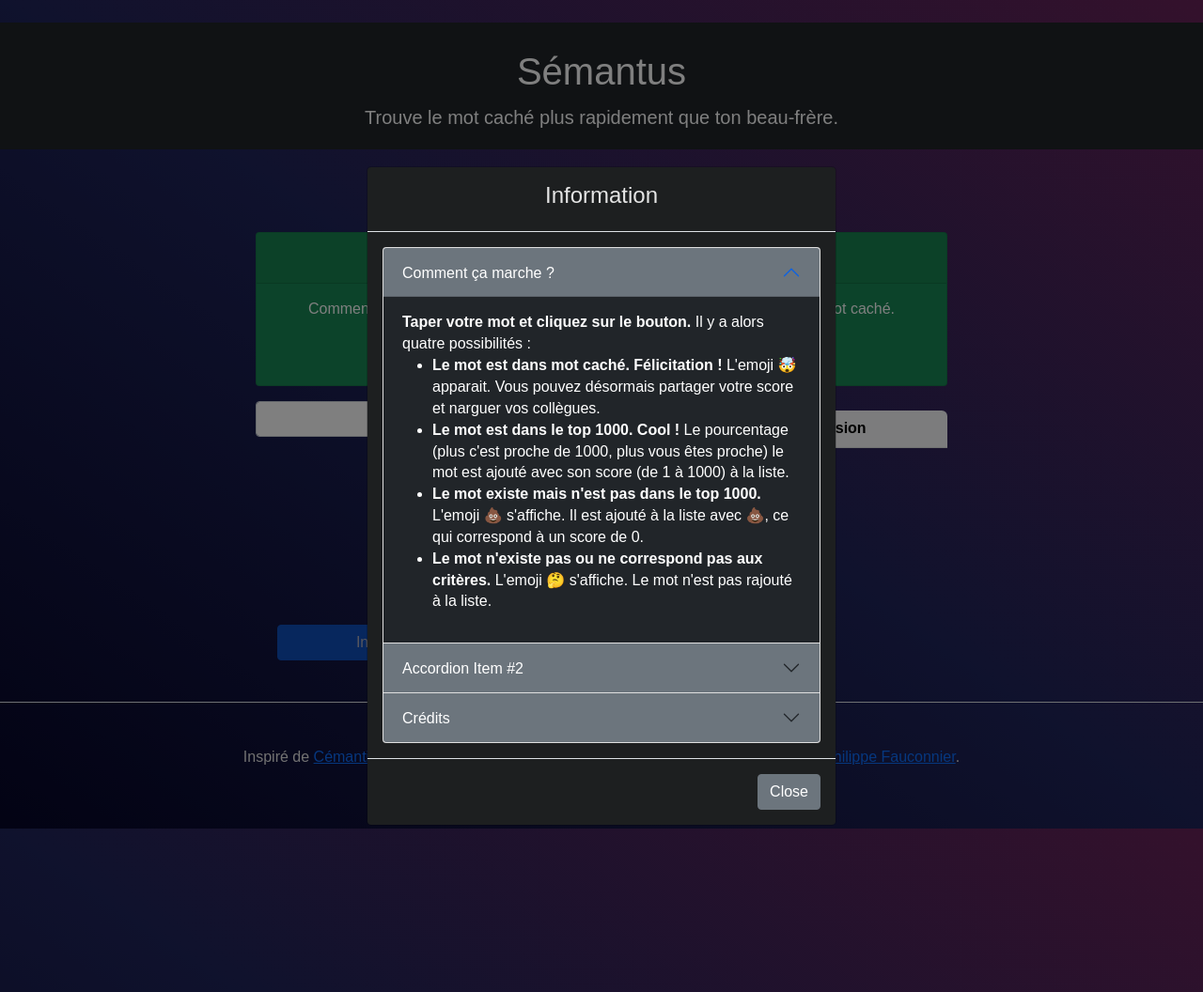
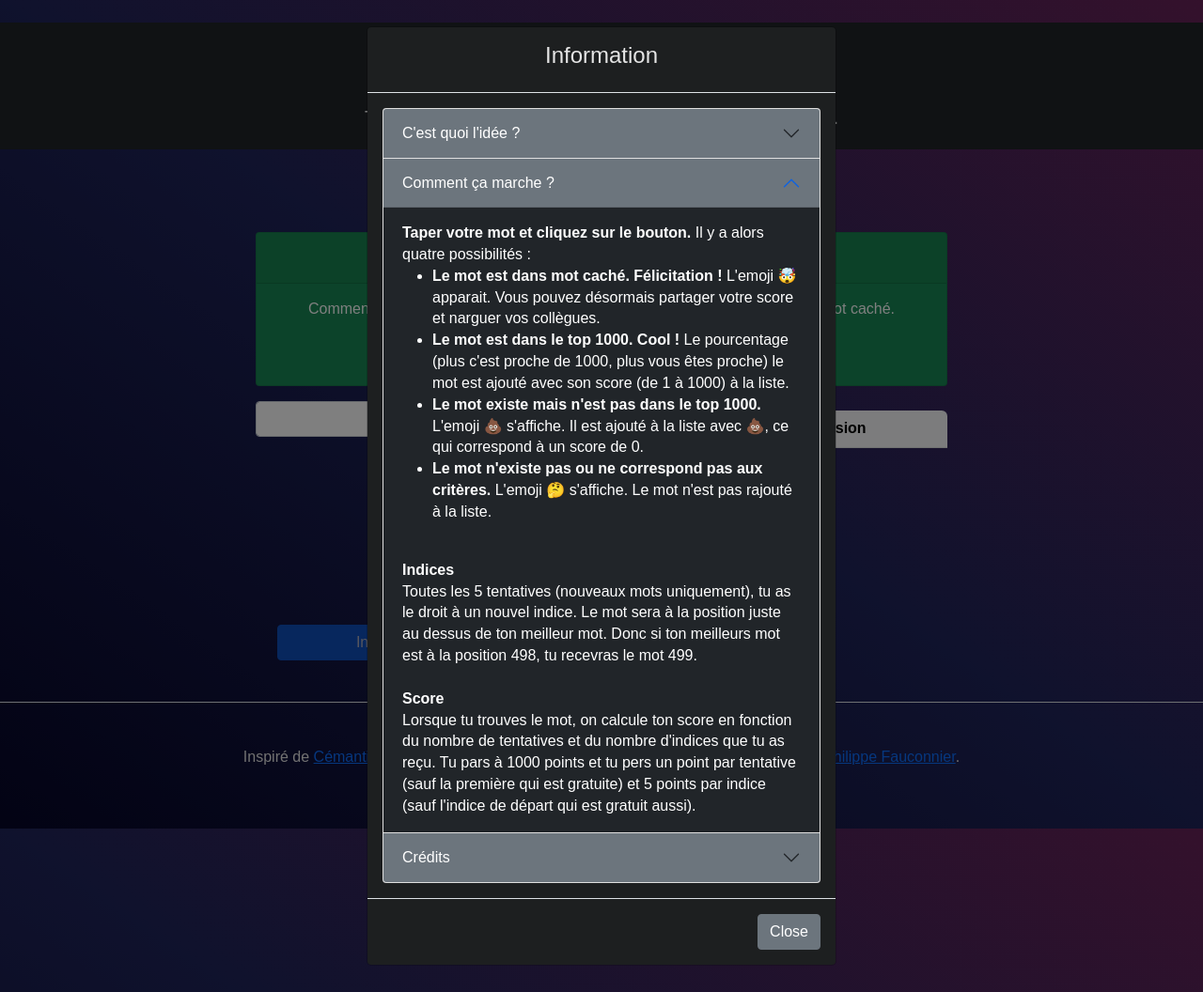
Before and after one commit to SemantusFr/semantus, a Flask app: template app/templates/base.html in a window 1280 px wide, after a click that opens the changed part. Shown: the whole page at 94% size. Run offline with Flask 2, Linux system fonts and the light colour scheme; the template is opened without the code that fills it, so the values that code supplies are empty; some libraries are stand-ins or nearby versions.

Commit message:
add rules

```diff
--- a/app/templates/_popup_info.html
+++ b/app/templates/_popup_info.html
@@ -5,7 +5,44 @@
                 <p> <h4>Information</h4> </p>
                     </div>
             <div class="modal-body">
+
                 <div class="accordion" id="accordionExample">
+                    <div class="accordion-item">
+                        <h2 class="accordion-header" id="headingTwo">
+                        <button class="accordion-button bg-secondary text-white collapsed" type="button" data-bs-toggle="collapse" data-bs-target="#collapseTwo" aria-expanded="false" aria-controls="collapseTwo">
+                            C'est quoi l'idée ?
+                        </button>
+                        </h2>
+                        <div id="collapseTwo" class="accordion-collapse collapse" aria-labelledby="headingTwo" data-bs-parent="#accordionExample">
+                        <div class="accordion-body bg-dark text-white">
+                            <strong>Distance entre les mots</strong> <br>
+                            Dans la discipline du <i>NLP</i> (natural language programming en anglais,
+                            ou traitement du langage naturel),
+                            sous discipline du machine learning qui traite du langage,
+                            il est pratique de représenter les mots par des <i>vecteurs</i> de grande dimension.
+                            Ces vecteurs ne représentent pas grand chose, mais la distance entre ces vecteurs
+                            renseigne sur la proximités entre les mots.
+                            On alors entraine un algorithme de deep learning sur une très grande base de donnée,
+                            constitués d'une collection de texte d'un même langage (merci internet).
+                            Le modèle ainsi entrainé permet d'associer à un mot un vecteur.
+                            Des mots qui apparaissent souvent proches l'un de l'autre dans un texte vont être
+                            représentés par des vecteurs ayant une distance proches.
+                            Cela ne veux pas dire pour autant que les mots ont un sense proche ni mêmes
+                            qu'ils font parti du même champ lexical !<br><br>
+                            <strong>Liste de mots</strong><br>
+                            Chaque jour, un mot est choisi, et on trouve la liste des 1000 mots les plus proches
+                            dans le modèle.
+                            On vous donne pour commencer le mot le plus éloigné de cette liste
+                            et vous devez proposer des mots en espérant vous approcher du mot caché.
+                            Le cheminement n'est pas forcént linéaire et peut même semblé illogique,
+                            mais c'est la base de donnée d'entrainement utilisée qui présente des rapprochement
+                            entre les différents mots qui guide la classement.
+
+
+                        </div>
+                    </div>
+                </div>
+
                     <div class="accordion-item">
                         <h2 class="accordion-header" id="headingOne">
                         <button class="accordion-button bg-secondary text-white" type="button" data-bs-toggle="collapse" data-bs-target="#collapseOne" aria-expanded="true" aria-controls="collapseOne">
@@ -37,23 +74,27 @@
                                     L'emoji 🤔 s'affiche. Le mot n'est pas rajouté à la liste.
                                 </li>
 
-                              </ul>
+                              </ul><br>
 
+                              <strong>Indices</strong><br>
+                              Toutes les 5 tentatives (nouveaux mots uniquement), tu as le droit à un nouvel indice.
+                              Le mot sera à la position juste au dessus de ton meilleur mot.
+                              Donc si ton meilleurs mot est à la position 498,
+                              tu recevras le mot 499.<br><br>
+
+                              <strong>Score</strong><br>
+                              Lorsque tu trouves le mot, on calcule ton score en fonction du nombre de tentatives et
+                              du nombre d'indices que tu as reçu.
+                              Tu pars à 1000 points et tu pers un point par tentative (sauf la première qui est gratuite)
+                              et 5 points par indice (sauf l'indice de départ qui est gratuit aussi).
                         </div>
                         </div>
                     </div>
-                    <div class="accordion-item">
-                        <h2 class="accordion-header" id="headingTwo">
-                        <button class="accordion-button bg-secondary text-white collapsed" type="button" data-bs-toggle="collapse" data-bs-target="#collapseTwo" aria-expanded="false" aria-controls="collapseTwo">
-                            Accordion Item #2
-                        </button>
-                        </h2>
-                        <div id="collapseTwo" class="accordion-collapse collapse" aria-labelledby="headingTwo" data-bs-parent="#accordionExample">
-                        <div class="accordion-body bg-dark text-white">
-                            <strong>This is the second item's accordion body.</strong> It is hidden by default, until the collapse plugin adds the appropriate classes that we use to style each element. These classes control the overall appearance, as well as the showing and hiding via CSS transitions. You can modify any of this with custom CSS or overriding our default variables. It's also worth noting that just about any HTML can go within the <code>.accordion-body</code>, though the transition does limit overflow.
-                        </div>
-                        </div>
-                    </div>
+
+
+
+
+
                     <div class="accordion-item">
                         <h2 class="accordion-header" id="headingThree">
                         <button class="accordion-button bg-secondary text-white collapsed" type="button" data-bs-toggle="collapse" data-bs-target="#collapseThree" aria-expanded="false" aria-controls="collapseThree">
@@ -62,8 +103,8 @@
                         </h2>
                         <div id="collapseThree" class="accordion-collapse collapse" aria-labelledby="headingThree" data-bs-parent="#accordionExample">
                         <div class="accordion-body bg-dark text-white">
-                            <strong>This is the third item's accordion body.</strong>
-                            It is hidden by default, until the collapse plugin adds the appropriate classes that we use to style each element. These classes control the overall appearance, as well as the showing and hiding via CSS transitions. You can modify any of this with custom CSS or overriding our default variables. It's also worth noting that just about any HTML can go within the <code>.accordion-body</code>, though the transition does limit overflow.
+                            <strong>PROUT</strong>
+
                         </div>
                         </div>
                     </div>
```
